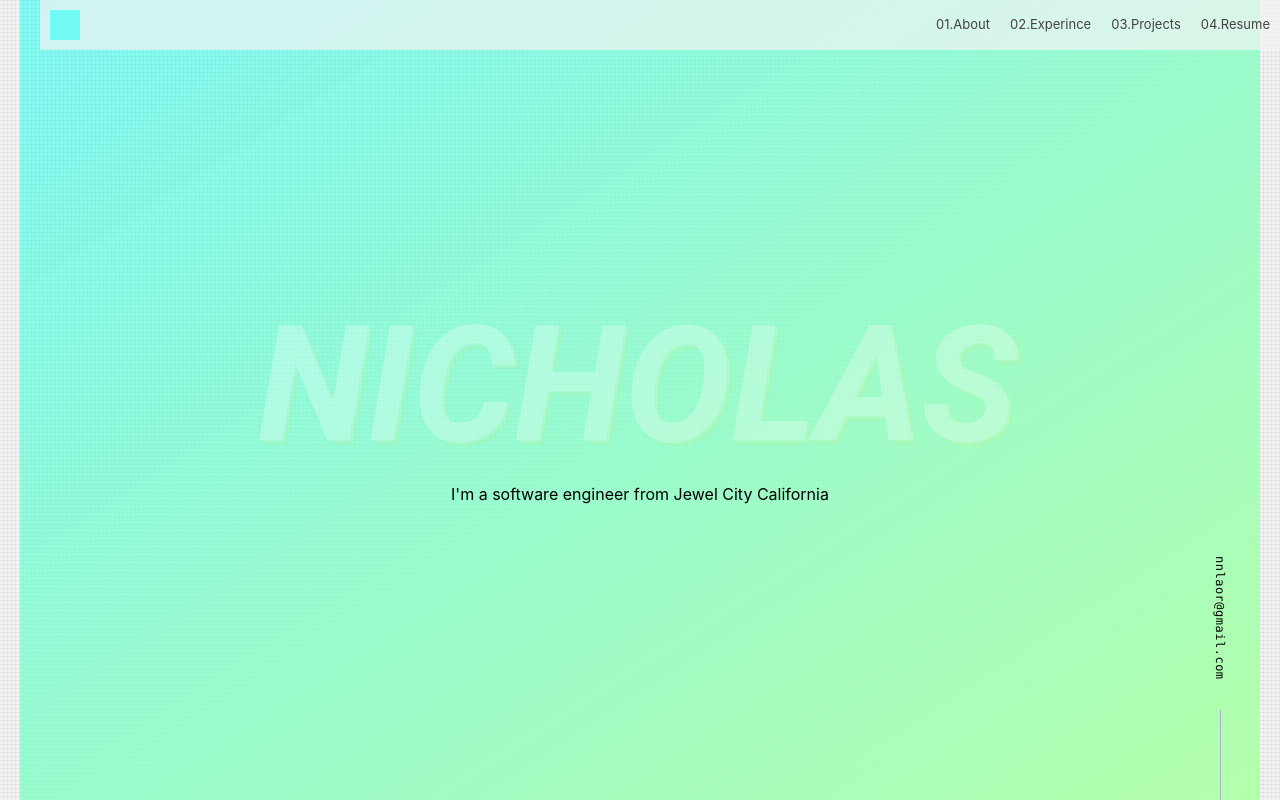
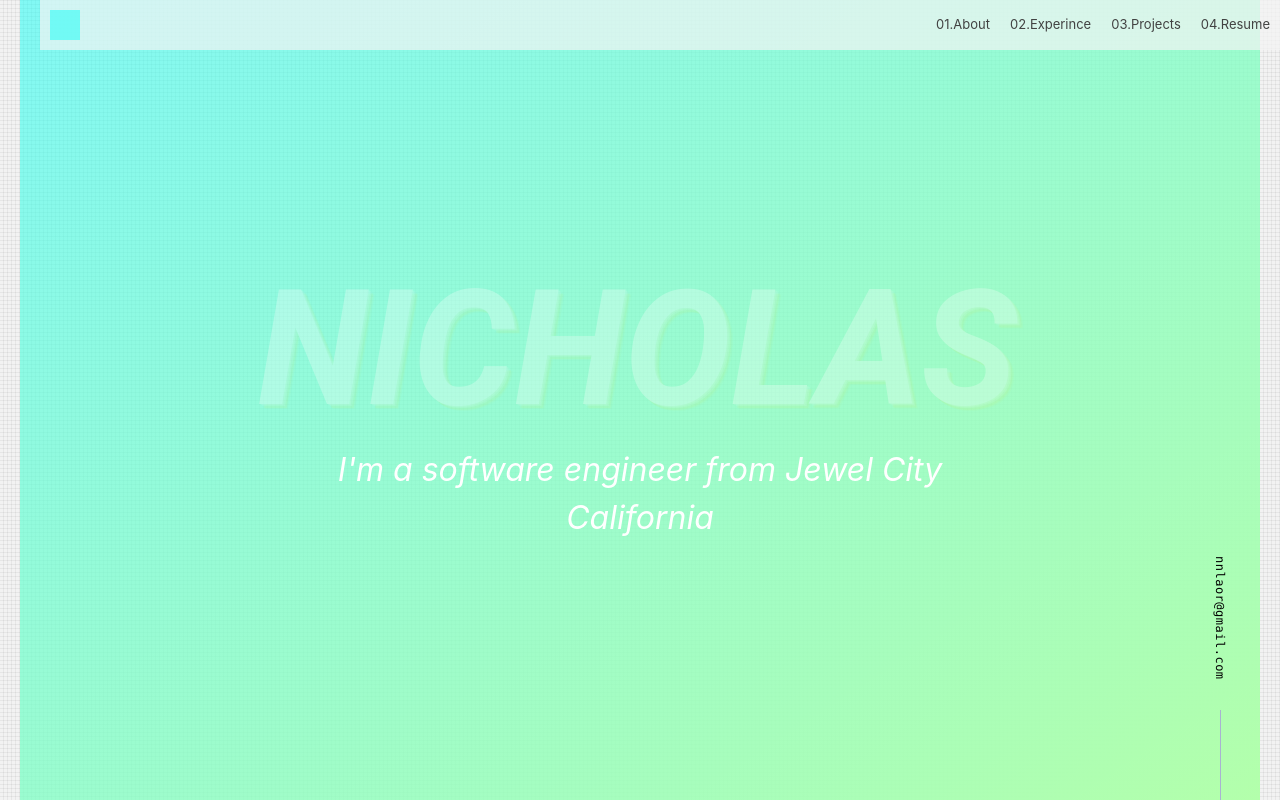
Before and after one commit to FlintSable/Portfolio-NextJS, a Next.js app: page / in a window 1280 px wide. Built offline with nearby package versions, Linux system fonts and the light colour scheme.

Commit message:
styled the subtext

```diff
--- a/components/HeroText.js
+++ b/components/HeroText.js
@@ -3,39 +3,31 @@ import Head from "next/head";
 import styles from "../styles/Home.module.css";
 
 
+const HeroText = () => {
+    const [count, setCount] = useState(0);
+    const hero_text_array = ["Nicholas", "Noochla-or"];
+
+    // This can change the state of the componenet
+    // useEffect(() => {
+    //     const interval = setInterval(() => {
+    //         setCount(count =>
+    //             count == hero_text_array.length - 1 ? count = 0 : count + 1);
+    //       }, 4800);
+    //       return () => clearInterval(interval);
+    //     }, []);
 
 
-const HeroText = () => {
-    const [count, setCount] = useState(0);
-    const hero_text_array = ["Nicholas", "Nicholas"];
+return(
+    <div className={styles["hero-text-box"]}>
+    {/* <h1 className={styles["hero-text"]}>textShift</h1> */}
+        <div className={styles["hero-text-box"]}>
+            <h1 className={styles["hero-text"]}>{hero_text_array[0]}</h1>
+            <p className={styles["hero-subtitle"]}>I'm a software engineer from  Jewel City California</p>
+        </div>
+    </div>
 
 
-    useEffect(() => {
-        const interval = setInterval(() => {
-            setCount(count =>
-                count == hero_text_array.length - 1 ? count = 0 : count + 1);
-          }, 4800);
-          return () => clearInterval(interval);
-        }, []);
-    // componeentDidMount() {
-    //     this.timeout = setInterval(() => {
-    //         let currentIdx = this.state.textIdx;
-    //         this.setState({ textIdx: currentIdx + 1 });
-    //     }, 1500);
-    // };
-
-    // componentDidUnmount(){
-    //     clearInterval(this.timeout);
-    // }
-
-return(
-    // let textShift = hero_text_array[this.state.textIdx % hero_text_array.length];
-    <div className={styles["hero-text-box"]}>
-        <h1 className={styles["hero-text"]}>{hero_text_array[count]}</h1>
-        <p>I'm a software engineer from  Jewel City California</p>
-    </div>
     );
-
 }
 
 export default HeroText;
--- a/components/MainLanding.js
+++ b/components/MainLanding.js
@@ -28,11 +28,7 @@ export default function MainLanding({ children, ...customMeta}){
                 <Nav />
                 <div>{children}</div>
 
-                <div className={styles["hero-text-box"]}>
-                    {/* <h1 className={styles["hero-text"]}>textShift</h1> */}
-                    < HeroText />
-                    {/* <p>beep beep</p> */}
-                </div>
+                < HeroText />
 
                 <div>
                     {/* social media bar */}
--- a/styles/Home.module.css
+++ b/styles/Home.module.css
@@ -207,10 +207,11 @@
   font-size: 1.5rem;
 }
 
-.card p {
-  margin: 0;
-  font-size: 1.25rem;
-  line-height: 1.5;
+.hero-subtitle {
+    margin-top: 0px;
+    font-style: italic;
+    font-size: 2em;
+    color: white;
 }
 
 /* .logo {
```
